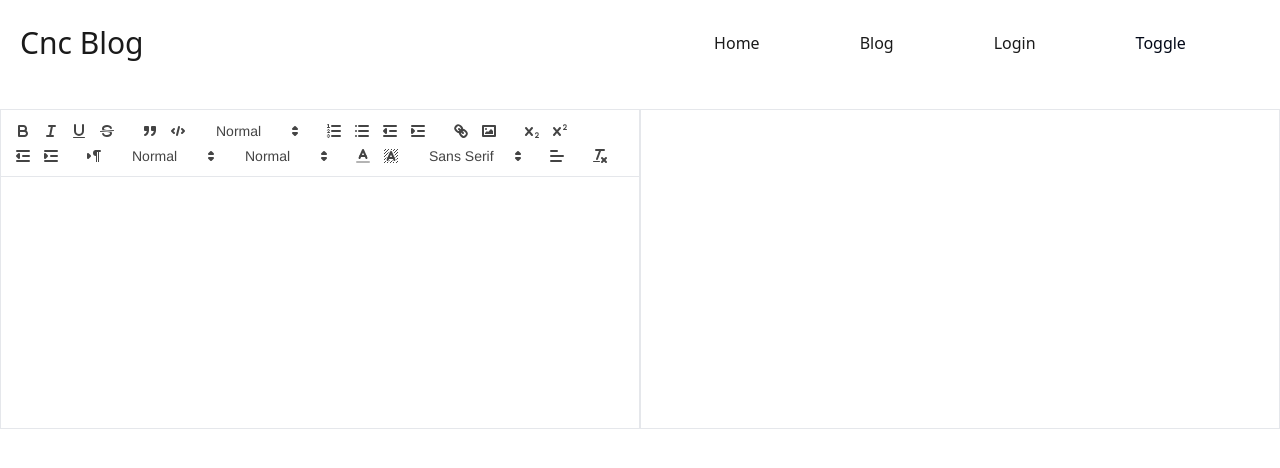
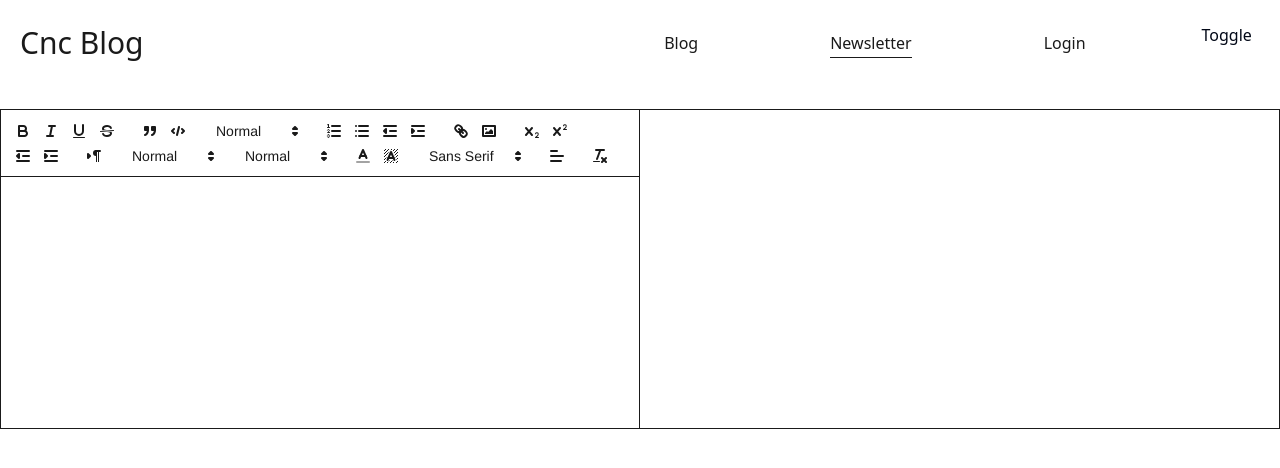
Before and after one commit to Cafe-and-Code/cnc-blog-frontend, a Next.js app: page /new-post in a window 1280 px wide. Shown: the top 468 px of the page. Built offline with nearby package versions, Linux system fonts and the light colour scheme.

Commit message:
feature/add-style-navigation

```diff
--- a/src/components/Header.tsx
+++ b/src/components/Header.tsx
@@ -18,8 +18,8 @@ export default function Header() {
     };
     const router = usePathname();
     const menuList = [
-        { name: 'Home', path: '/' },
         { name: 'Blog', path: '/blog' },
+        { name: 'Newsletter', path: '/new-post' },
         { name: 'Login', path: '/login' }
     ]
 
@@ -32,11 +32,11 @@ export default function Header() {
     return (
         <div className='header-cnc'>
             <div className='cnc-logo-area'>
-                Cnc Blog
+                <Link href={{pathname:'/'}}>Cnc Blog</Link>
             </div>
             <div className='cnc-navigation'>
                 {menuList.map((item, index) => (
-                   <div key={index} className={`cnc-page ${activeLink === item.path? 'active-navigation' : ''}`}><Link href={{pathname:item.path}} onClick={() => handleLinkClick(item.path)}>{item.name}</Link></div>
+                   <div key={index} className={`cnc-page ${activeLink === item.path? 'active-navigation' : ''}`}><Link className='cnc-navigator' href={{pathname:item.path}} onClick={() => handleLinkClick(item.path)}>{item.name}</Link></div>
                 ))}
                 <div><button onClick={toggle}>Toggle</button></div>
             </div>
--- a/src/styles/_variable.scss
+++ b/src/styles/_variable.scss
@@ -10,6 +10,7 @@
     --color-09: #C01048;
     --color-10: #363F72;
     --color-11: #ffffff;
+    --filter-01: brightness(0) saturate(100%) invert(9%) sepia(4%) saturate(21%) hue-rotate(15deg) brightness(95%) contrast(97%);
 }
 .dark {
     --color-01: #ffffff;
@@ -23,4 +24,5 @@
     --color-09: #C01048;
     --color-10: #363F72;
     --color-11: #090D1F;
+    --filter-01: brightness(100);
 }
--- a/src/styles/components/header.scss
+++ b/src/styles/components/header.scss
@@ -15,14 +15,37 @@
         justify-content: center;
         gap: 100px;
         .cnc-page {
+            margin: 8px;
             color: var(--color-01);
+            .cnc-navigator {
+                margin: 8px;
+                position: relative;
+                &::before {
+                    content: "";
+                    position: absolute;
+                    transition: width 0.5s ease;
+                    top: 4px;
+                    width: 0;
+                    height: 100%;
+                    border-bottom: 1px solid var(--color-01);
+                }
+            }
             &:hover {
                 color: var(--color-01);
+                .cnc-navigator {
+                    &::before {
+                        width: 100%;
+                    }
+                }
             }
             &.active-navigation {
                 color: var(--color-01);
+                .cnc-navigator {
+                    &::before {
+                        width: 100%;
+                    }
+                }
             }
         }
     }
-
 }
--- a/src/styles/new-post.scss
+++ b/src/styles/new-post.scss
@@ -5,19 +5,33 @@
         .quill {
             width: 50%;
             min-height: 320px;
-            border: 1px solid #e5e7eb;
+            border: 1px solid var(--color-01);
             .ql-toolbar.ql-snow{
                 border: none;
-                border-bottom: 1px solid #e5e7eb;
+                border-bottom: 1px solid var(--color-01);
+                .ql-formats {
+                    svg {
+                        filter: var(--filter-01);
+                    }
+                    .ql-picker {
+                        .ql-picker-label {
+                            &::before {
+                                color: var(--color-01);
+                            }
+                        }
+                    }
+                }
             }
             .ql-container.ql-snow {
                 border: none
             }
+
         }
         .editor-content {
             width: 50%;
             min-height: 320px;
-            border: 1px solid #e5e7eb;
+            border: 1px solid var(--color-01);
+            border-left: unset;
         }
     }
 }
```
